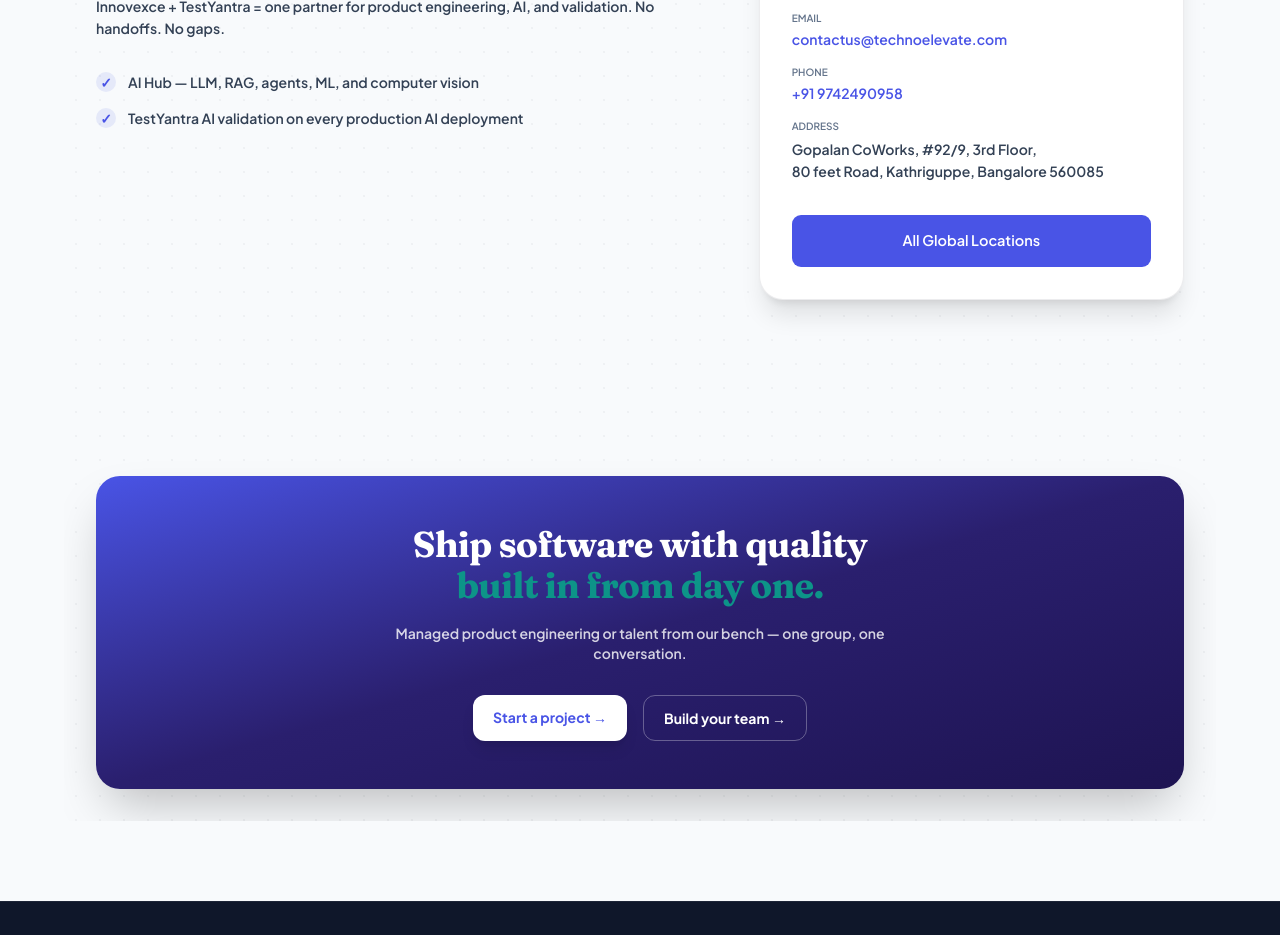
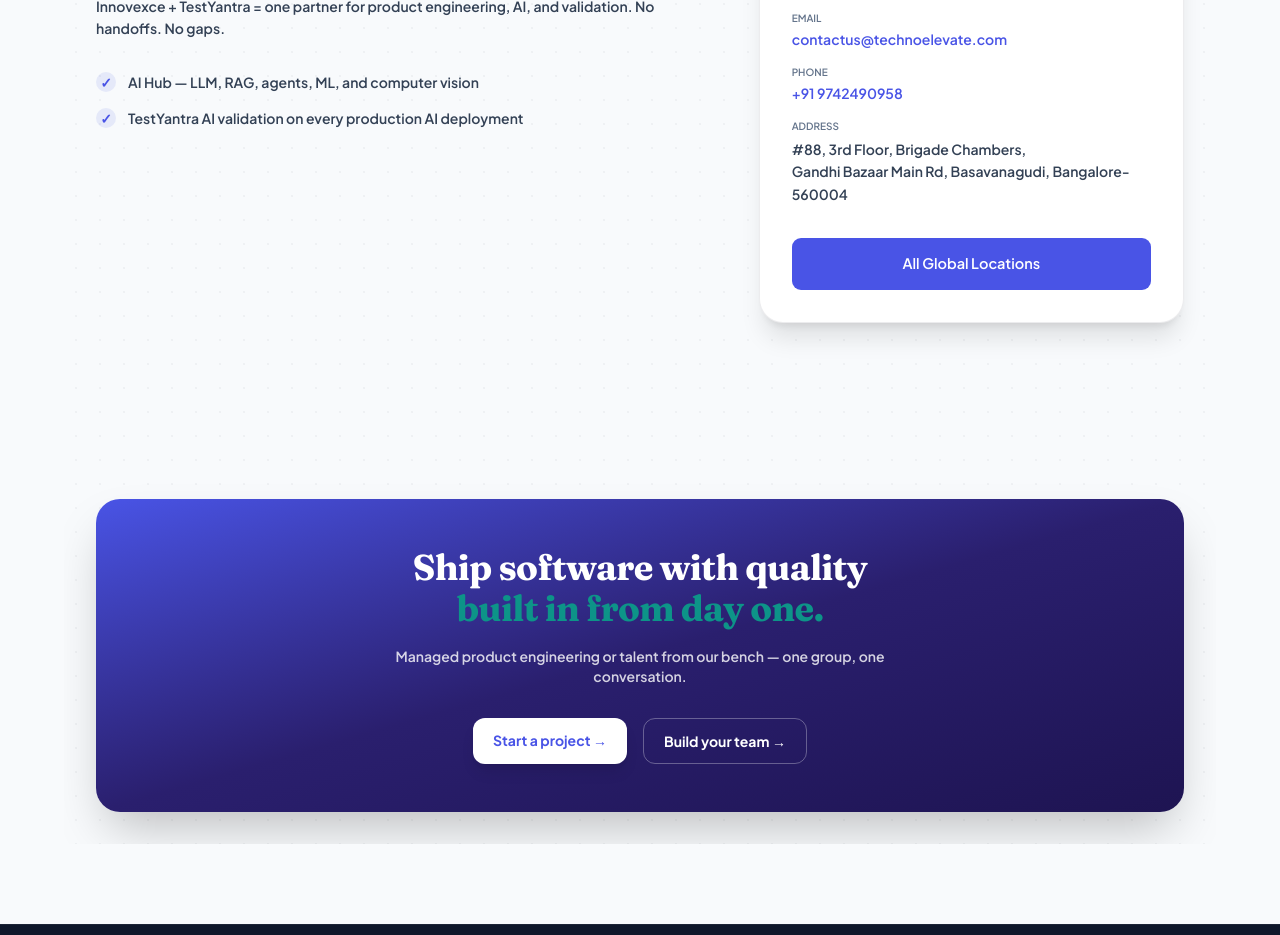
Before and after one commit to ps0056515/TestYantra_Website, a Next.js app: page /development in a window 1280 px wide. Shown: the part 9140-10075 px from the top of the page. Built offline with nearby package versions, Linux system fonts and the light colour scheme.

Commit message:
innovexce location update from GC to delta

```diff
--- a/src/app/development/page.tsx
+++ b/src/app/development/page.tsx
@@ -766,9 +766,9 @@ export default function DevelopmentPage() {
                         Address
                       </div>
                       <p className="text-[var(--muted2)] mt-1 leading-relaxed">
-                        Gopalan CoWorks, #92/9, 3rd Floor,
+                        #88, 3rd Floor, Brigade Chambers,
                         <br />
-                        80 feet Road, Kathriguppe, Bangalore 560085
+                        Gandhi Bazaar Main Rd, Basavanagudi, Bangalore-560004
                       </p>
                     </div>
                   </div>
--- a/src/app/testyantra-v2.css
+++ b/src/app/testyantra-v2.css
@@ -1476,14 +1476,10 @@ section {
   transition: transform 0.2s;
 }
 .logo-img-external.dark-adjust {
-  background-color: #ffffff;
-  padding: 4px 8px;
-  border-radius: 6px;
+  filter: invert(0.9) grayscale(1) brightness(1.8);
 }
 [data-theme="light"] .logo-img-external.dark-adjust {
-  background-color: transparent;
-  padding: 0;
-  border-radius: 0;
+  filter: none;
 }
 .logo-name-sub {
   font-size: 9px;
--- a/src/content/site.ts
+++ b/src/content/site.ts
@@ -1563,8 +1563,8 @@ export const locations: Location[] = [
     city: "Bangalore — Innovexce",
     unit: "Innovexce",
     addressLines: [
-      "Gopalan CoWorks, #92/9, 3rd Floor,",
-      "Above Reliance Smart Bazaar, 80 feet Road, Kathriguppe, Bangalore 560085",
+      "#88, 3rd Floor, Brigade Chambers,",
+      "Gandhi Bazaar Main Rd, Basavanagudi, Bangalore-560004, Karnataka, India",
     ],
     phone: "+91 9742490958",
   },
```
